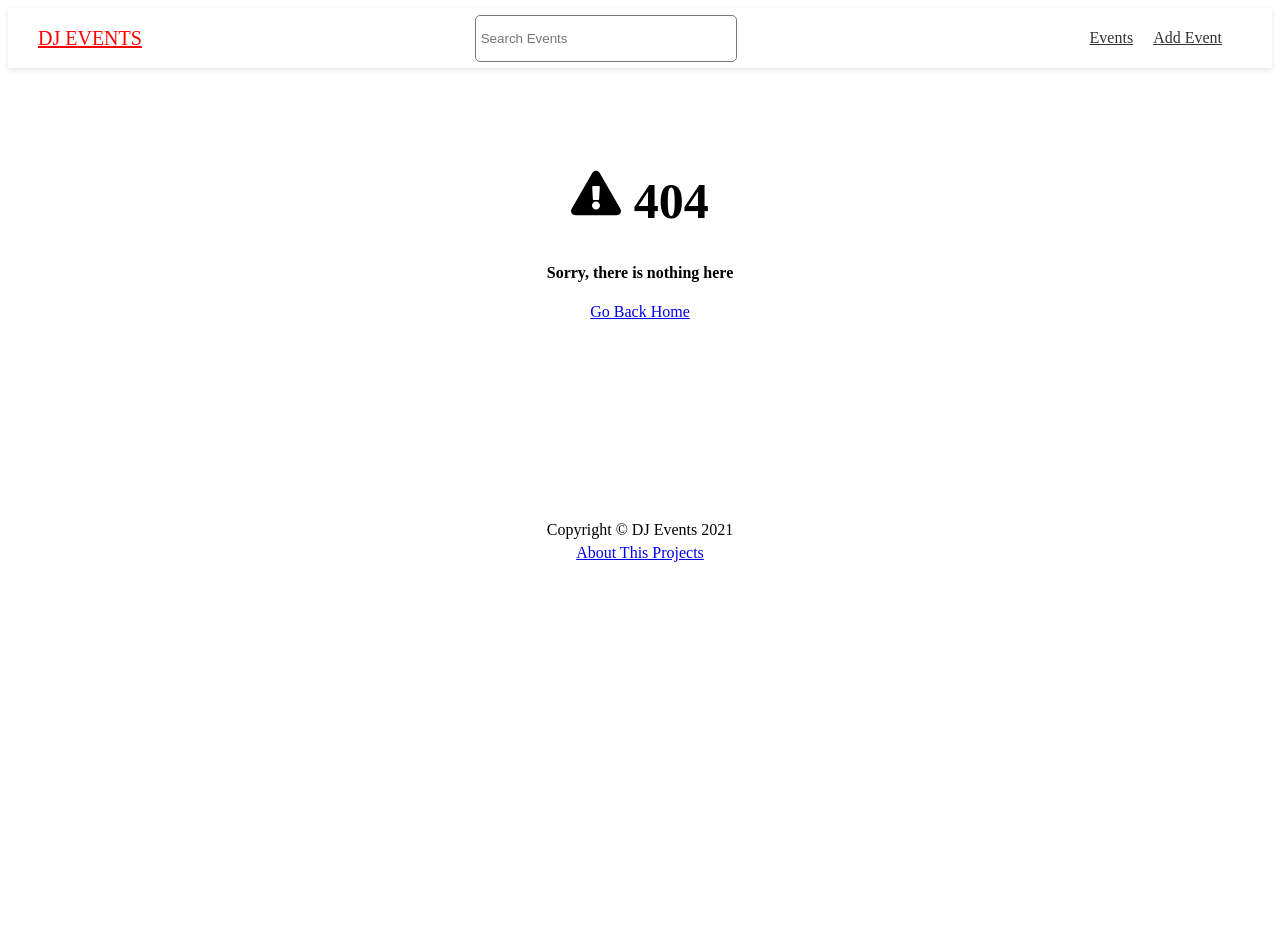
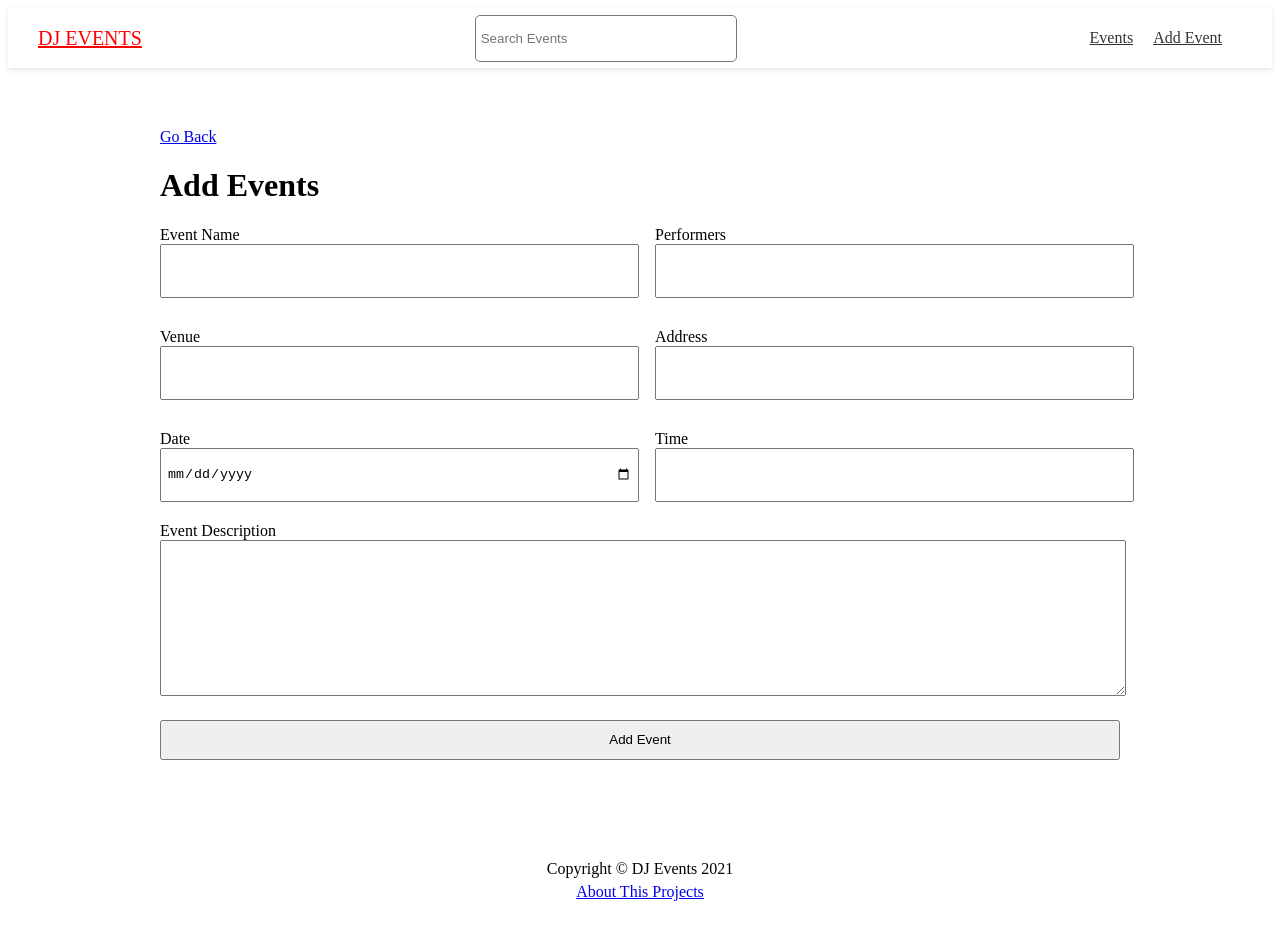
Before and after one commit to Shakib448/nextDjEvents, a Next.js app in the folder client/: page /edit/1 in a window 1280 px wide. Before the commit this address had no page. Before the commit the page ends 800 px from the top, so only its background shows below. Built offline with nearby package versions, Linux system fonts and the light colour scheme.

Commit message:
Add stapi event

```diff
--- /dev/null
+++ b/client/pages/edit/[id].js
@@ -0,0 +1,132 @@
+import { useState } from "react";
+import { useRouter } from "next/router";
+import Link from "next/link";
+import { ToastContainer, toast } from "react-toastify";
+import "react-toastify/dist/ReactToastify.css";
+import axiosConfig from "../../config";
+import styles from "@/styles/Form.module.scss";
+import Layout from "@/components/Layout";
+import clsx from "clsx";
+
+export default function EditEventsPage() {
+  const [values, setValues] = useState({
+    name: "",
+    performarce: "",
+    venue: "",
+    address: "",
+    date: "",
+    time: "",
+    description: "",
+  });
+
+  const router = useRouter();
+
+  const handleSubmit = async (e) => {
+    e.preventDefault();
+
+    // Validation
+    const hasEmptyFields = Object.values(values).some(
+      (element) => element === ""
+    );
+
+    if (hasEmptyFields) {
+      toast.error("Please fill in all fields");
+    }
+    const res = await axiosConfig.post("/events", values);
+    if (!res.statusText) {
+      toast.error("Something Went Wrong");
+    } else {
+      router.push(`/events/${res.data.slug}`);
+    }
+  };
+
+  const handleInputChange = (e) => {
+    const { name, value } = e.target;
+    setValues({ ...values, [name]: value });
+  };
+
+  return (
+    <Layout title="Add New Event">
+      <Link href="/events">Go Back</Link>
+      <h1>Add Events</h1>
+      <ToastContainer />
+      <form onSubmit={handleSubmit} className={clsx(styles.form)}>
+        <div className={clsx(styles.grid)}>
+          <div>
+            <label htmlFor="name">Event Name</label>
+            <input
+              type="text"
+              id="name"
+              name="name"
+              value={values.name}
+              onChange={handleInputChange}
+            />
+          </div>
+          <div>
+            <label htmlFor="performers">Performers</label>
+            <input
+              type="text"
+              name="performarce"
+              id="performers"
+              value={values.performarce}
+              onChange={handleInputChange}
+            />
+          </div>
+          <div>
+            <label htmlFor="venue">Venue</label>
+            <input
+              type="text"
+              name="venue"
+              id="venue"
+              value={values.venue}
+              onChange={handleInputChange}
+            />
+          </div>
+          <div>
+            <label htmlFor="address">Address</label>
+            <input
+              type="text"
+              name="address"
+              id="address"
+              value={values.address}
+              onChange={handleInputChange}
+            />
+          </div>
+          <div>
+            <label htmlFor="date">Date</label>
+            <input
+              type="date"
+              name="date"
+              id="date"
+              value={values.date}
+              onChange={handleInputChange}
+            />
+          </div>
+          <div>
+            <label htmlFor="time">Time</label>
+            <input
+              type="text"
+              name="time"
+              id="time"
+              value={values.time}
+              onChange={handleInputChange}
+            />
+          </div>
+        </div>
+
+        <div>
+          <label htmlFor="description">Event Description</label>
+          <textarea
+            type="text"
+            name="description"
+            id="description"
+            value={values.description}
+            onChange={handleInputChange}
+          ></textarea>
+        </div>
+
+        <input type="submit" value="Add Event" className="btn" />
+      </form>
+    </Layout>
+  );
+}
--- a/client/pages/events/[slug].js
+++ b/client/pages/events/[slug].js
@@ -28,7 +28,7 @@
     <Layout>
       <div className={clsx(styles.event)}>
         <div className={clsx(styles.controls)}>
-          <Link href={`/events/edit/${singleEvents.id}`}>
+          <Link href={`/edit/${singleEvents.id}`}>
             <a>
               <FaPencilAlt /> Edit Event
             </a>
```
